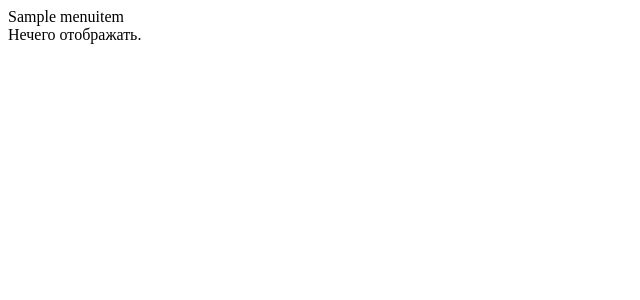
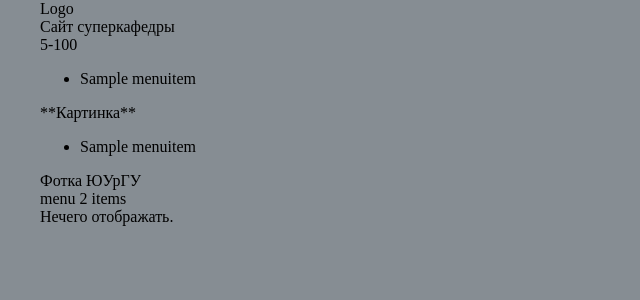
Before and after one commit to pigasovee/compmech, a Django app: template templates/main/base.html in a window 1280 px wide. Shown: the top 300 px of the page, without its empty margins (0-640 px from the left). Run offline with Django 3.2, Linux system fonts and the light colour scheme; the template is opened without the code that fills it: values that come from a table or form of the project are taken from there, others are empty; tables that the repository leaves empty hold one stand-in row (values such as "Sample post").

Commit message:
Recursive menu Ok

```diff
--- a/main/static/main/style.css
+++ b/main/static/main/style.css
@@ -0,0 +1,9 @@
+html, body {
+	width: 1200px;
+	height: 100%;
+	margin: auto;
+}
+
+body {
+    background-color: #868d93;
+}
--- a/main/views.py
+++ b/main/views.py
@@ -9,8 +9,10 @@ from django.http import HttpResponse, HttpResponseRedirect, JsonResponse
 # Create your views here.
 def homepage(request):
     template = loader.get_template('main/homepage.html')
+
     context = {
-        'menu_items': MenuItem.objects.filter(menu__title='main'),
+        'menu_1_items': MenuItem.objects.filter(menu__title='main1').order_by('weight'),
+        'menu_2_items': MenuItem.objects.filter(menu__title='main2').order_by('weight'),
         'title': 'Hello World!'
     }
     return HttpResponse(template.render(context, request))
--- a/templates/main/header.html
+++ b/templates/main/header.html
@@ -2,8 +2,31 @@
 <script type="text/javascript" src="{% static 'js/header_handlers.js' %}"></script>
 <div class="header-div-container">
     <div class="header-div">
-        {% for item in menu_items %}
-            <div> {{ item.title }} </div>
-        {% endfor %}
+        <div class="logo"> Logo </div>
+        <div class="title"> Сайт суперкафедры </div>
+        <div class="logo-5-100"> 5-100 </div>
+    </div>
+    <div class="menu-string">
+        <div class="menu-string-container">
+            <ul class="menu-1">
+                {% for menu_item in menu_1_items %}
+                    {% include 'main/menu_item.html' with menu_item=menu_item menu_items=menu_1_items %}
+                {% endfor %}
+            </ul>
+        </div>
+        <div class="header-imade-container">
+            **Картинка**
+        </div>
+        <div class="menu-string-container">
+            <ul class="menu-2">
+                {% for menu_item in menu_2_items %}
+                    {% include 'main/menu_item.html' with menu_item=menu_item menu_items=menu_2_items %}
+                {% endfor %}
+            </ul>
+        </div>
+    </div>
+    <div class="header-image"> Фотка ЮУрГУ </div>
+    <div class="menu-2-container">
+        menu 2 items
     </div>
 </div>
--- /dev/null
+++ b/templates/main/inner_item.html
@@ -0,0 +1,10 @@
+{% for inner_item in menu_items %}
+    {% if inner_item.parent_item_id == menu_item.id %}
+        <ul>
+            <li>
+                {{ inner_item.title }}
+                {% include 'main/inner_item.html' with menu_item=inner_item menu_items=menu_items %}
+            </li>
+        </ul>
+    {% endif %}
+{% endfor %}
--- /dev/null
+++ b/templates/main/menu_item.html
@@ -0,0 +1,6 @@
+{% if menu_item.parent_item == null %}
+    <li>
+        {{ menu_item.title }}
+        {% include 'main/inner_item.html' with menu_item=menu_item menu_items=menu_items %}
+    </li>
+{% endif %}
```
